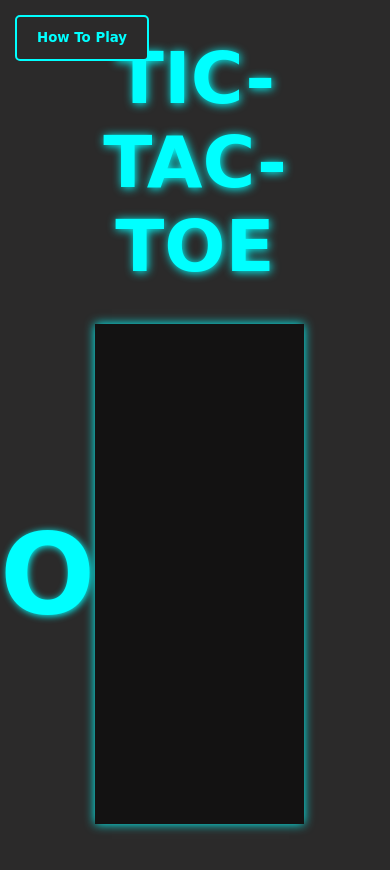
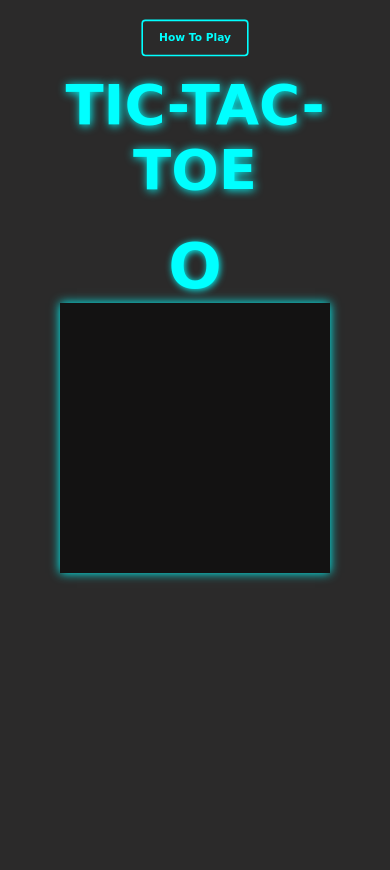
Before and after one commit to Lasha-Nikolaishvili/Tic-Tac-Toe-game, a plain HTML site: page index.html in a window 390 px wide. Before the commit the page ends 844 px from the top, so only its background shows below. Drawn offline with Linux system fonts and the light colour scheme; a web font is replaced by a local one.

Commit message:
adding responsiveness

```diff
--- a/app.css
+++ b/app.css
@@ -14,6 +14,7 @@ body {
   padding: 0;
   background-color: rgb(43, 42, 42);
   font-family: 'Julee', cursive;
+  height: 100vh;
 }
 
 .how-btn {
@@ -43,7 +44,8 @@ body {
   color: aqua;
   border: 3px solid aqua;
   border-radius: 10px;
-  width: fit-content;
+  max-width: max-content;
+  min-width: 275px;
   padding: 1em;
   text-align: center;
   box-shadow: 0px 0px 10px aqua;
@@ -108,7 +110,7 @@ body {
 
 h1 {
   font-size: 4.5em;
-  margin: .5em;
+  margin: 72px .5em .5em .5em;
   color: aqua;
   text-align: center;
   text-shadow: 1px 1px 10px aqua;
@@ -135,8 +137,8 @@ main {
 }
 
 .game-container {
-  width: 500px;
-  height: 500px;
+  width: 30em;
+  height: 30em;
   background-color: rgb(19, 18, 18);
   color: aqua;
   display: grid;
@@ -206,3 +208,32 @@ main {
   color: rgb(43, 42, 42);
   box-shadow: 0 0 5px aqua;
 }
+
+
+@media (max-width: 800px) {
+  main {
+    flex-direction: column;
+    font-size: 15px;
+  }
+}
+
+@media (max-width: 500px) {
+  main {
+    font-size: 12px;
+  }
+
+  .how-btn {
+    left: 50%;
+    transform: translate(-50%) scale(.8);
+  }
+}
+
+@media (max-width: 400px) {
+  main {
+    font-size: 9px;
+  }
+
+  h1 {
+    font-size: 3.5em;
+  }
+}
```
